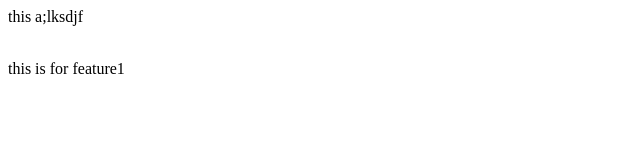
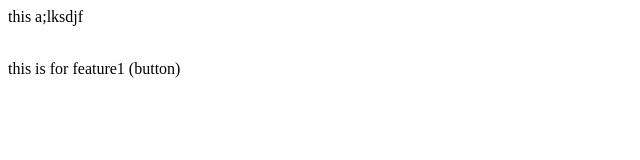
Before and after one commit to anon-91/localRepo, a plain HTML site: page index.html in a window 1280 px wide. Shown: the full height of the page, 0-640 px from the left. Drawn offline with Linux system fonts and the light colour scheme.

```diff
--- a/index.html
+++ b/index.html
@@ -1,3 +1,3 @@
 <p>this a;lksdjf</p>
 <br>
-<p1>this is for feature1</p1>
+<p1>this is for feature1 (button)</p1>
```
